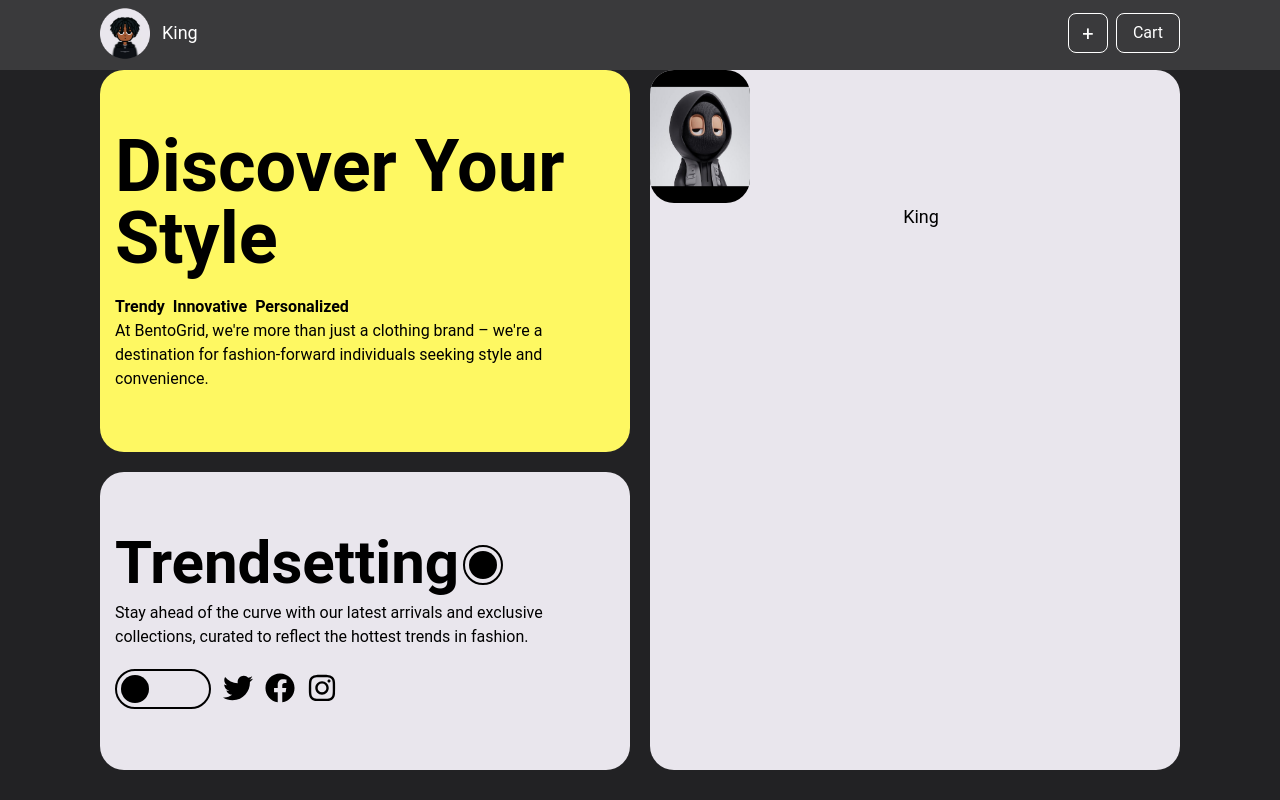
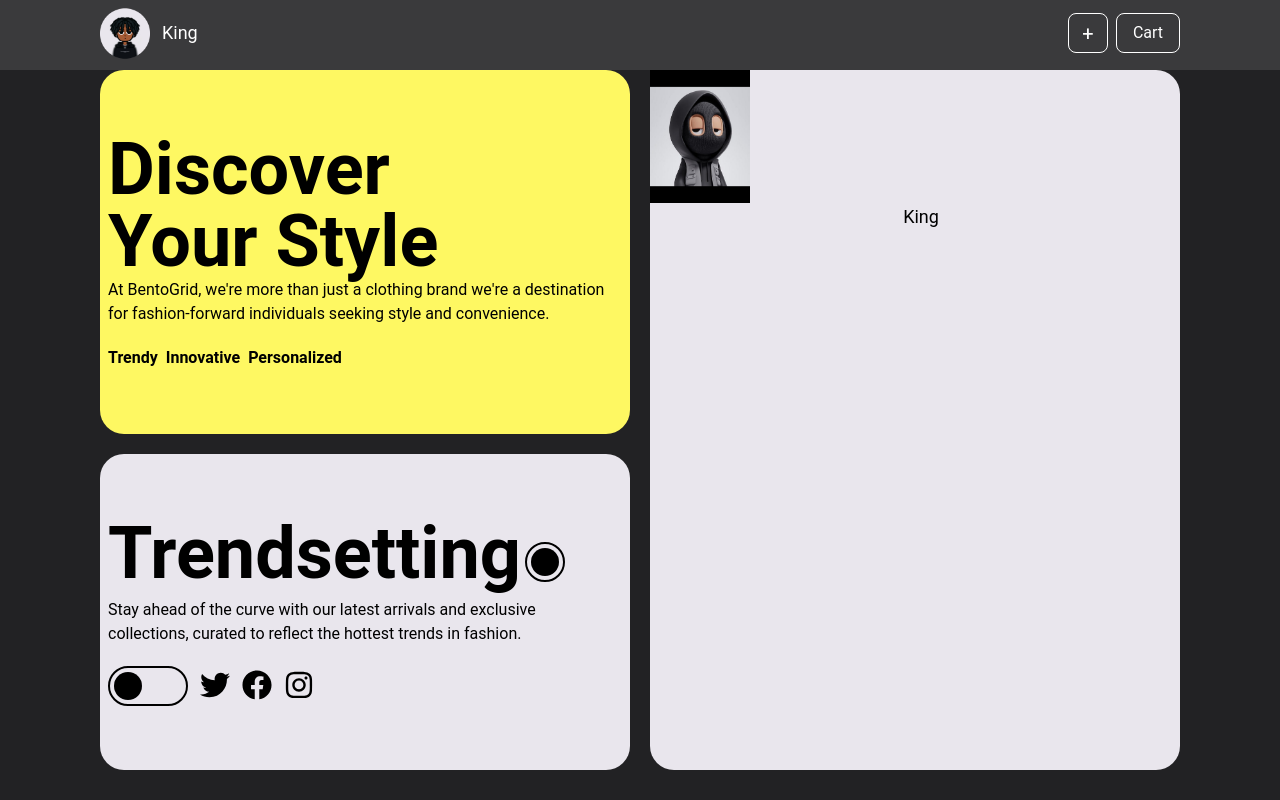
Before and after one commit to khaekelvin/bento-grid, a Next.js app: page / in a window 1280 px wide. Built offline with nearby package versions, Linux system fonts and the light colour scheme; a web font is replaced by a local one.

Commit message:
Add SpeedInsights component and update Grid layout

```diff
--- a/app/layout.tsx
+++ b/app/layout.tsx
@@ -3,6 +3,7 @@ import { Inter } from "next/font/google";
 import "./globals.css";
 import Nav from "@/components/Nav/page";
 import Grid from "@/components/Grid/page";
+import { SpeedInsights } from "@vercel/speed-insights/next";
 
 const inter = Inter({ subsets: ["latin"] });
 
--- a/components/Grid/page.tsx
+++ b/components/Grid/page.tsx
@@ -6,23 +6,25 @@ import { FaTwitter, FaFacebook, FaInstagram } from "react-icons/fa";
 function Grid() {
   return (
     <>
-      <section className="container lg:grid lg:grid-cols-2 gap-5  max-w-[1080px] h-[700px] mx-auto text-black grid grid-cols-1">
+      <section className="container lg:grid lg:grid-cols-2 gap-5  max-w-[1080px] h-[700px] mx-auto text-black grid grid-cols-1 mt-5 lg:mt-0">
         <div className=" bg-main-one rounded-3xl flex flex-col col-span-1 row-span-1 gap-1 justify-center">
-          <div className=" max-w-[500px] mx-auto">
-            <p className="text-7xl font-bold flex">Discover Your Style</p>
-            <div className="flex justify-between">
+          <div className=" max-w-[500px] mx-auto ml-2">
+            <p className="lg:text-7xl text-5xl font-bold flex">
+              Discover <br></br> Your Style
+            </p>
+            <div className="flex justify-between flex-col">
+              <div>
+                <p>
+                  At BentoGrid, we're more than just a clothing brand we're a
+                  destination for fashion-forward individuals seeking style and
+                  convenience.
+                </p>
+              </div>
               <div>
                 <div className="mt-5 flex">
                   <p className="font-bold">Trendy</p>
                   <p className="font-bold ml-2">Innovative</p>
                   <p className="font-bold ml-2">Personalized</p>
-                </div>
-                <div>
-                  <p>
-                    At BentoGrid, we're more than just a clothing brand – we're
-                    a destination for fashion-forward individuals seeking style
-                    and convenience.
-                  </p>
                 </div>
               </div>
             </div>
@@ -33,7 +35,7 @@ function Grid() {
             <img
               src={LogoSrc.src}
               alt="Logo"
-              className="rounded-3xl bg-black  object-fill"
+              className=" bg-black  object-fill"
               width={100}
             />
             <button className="ml-3 text-lg content-center ">King</button>
@@ -41,12 +43,14 @@ function Grid() {
         </div>
 
         <div className=" bg-main-two rounded-3xl flex flex-col col-span-1 row-span-1 gap-1 justify-center">
-          <div className=" max-w-[500px] mx-auto">
+          <div className=" max-w-[500px] mx-auto ml-2">
             <div className="flex">
-              <p className="text-6xl font-bold mr-1 mb-2">Trendsetting </p>
+              <p className="lg:text-7xl text-5xl font-bold mr-1 mb-2">
+                Trendsetting{" "}
+              </p>
 
               <div>
-                <button className=" border-black rounded-3xl w-10 h-10 border-2 mt-3">
+                <button className=" border-black rounded-3xl w-10 h-10 border-2 mt-2 lg:mt-6">
                   <div className="rounded-full bg-black w-7 h-7 ml-1"></div>
                 </button>
               </div>
@@ -57,8 +61,8 @@ function Grid() {
               collections, curated to reflect the hottest trends in fashion.
             </p>
             <div className="flex mt-5">
-              <button className=" border-black rounded-3xl w-24 h-10 border-2">
-                <div className="rounded-full bg-black w-7 h-7 ml-1">a</div>
+              <button className=" border-black rounded-3xl w-20 h-10 border-2">
+                <div className="rounded-full bg-black w-7 h-7 ml-1"></div>
               </button>
               <div className="flex mt-1">
                 <FaTwitter size={30} className="ml-3" />
--- a/package.json
+++ b/package.json
@@ -9,6 +9,7 @@
     "lint": "next lint"
   },
   "dependencies": {
+    "@vercel/speed-insights": "^1.0.10",
     "clsx": "^2.1.0",
     "framer-motion": "^11.0.22",
     "next": "14.1.4",
```
Also changed, not shown: 1 other file (tests, documents, lock files or other folders).
